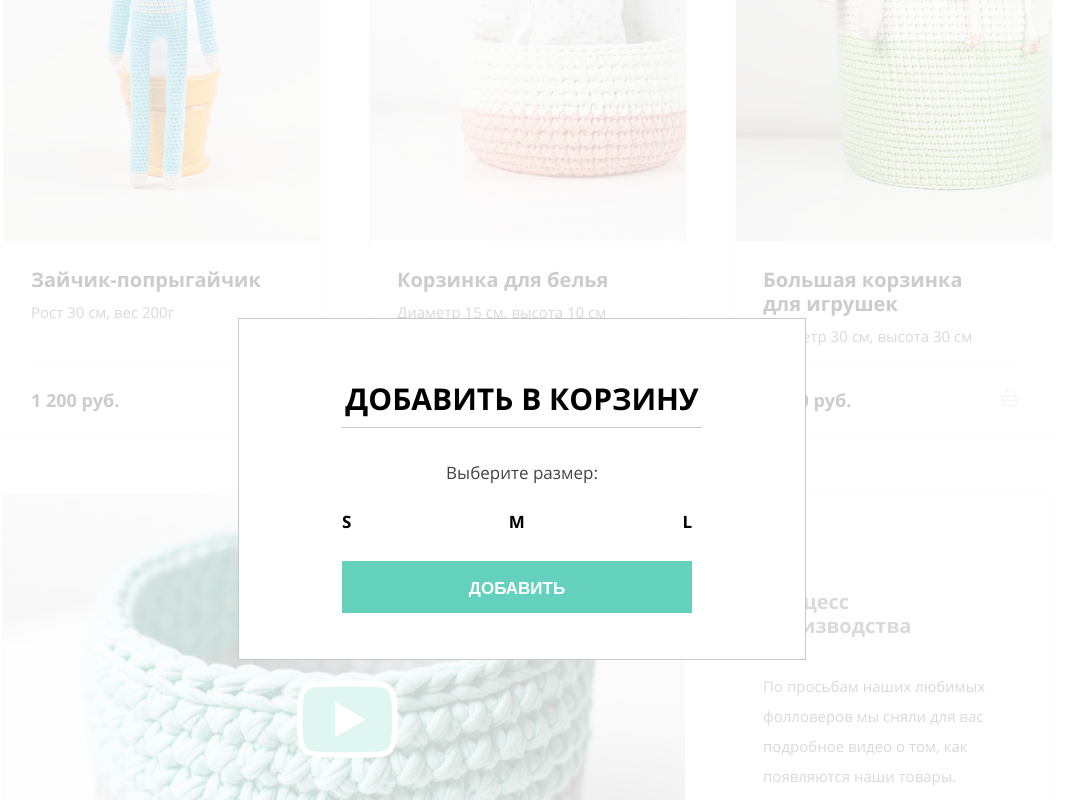
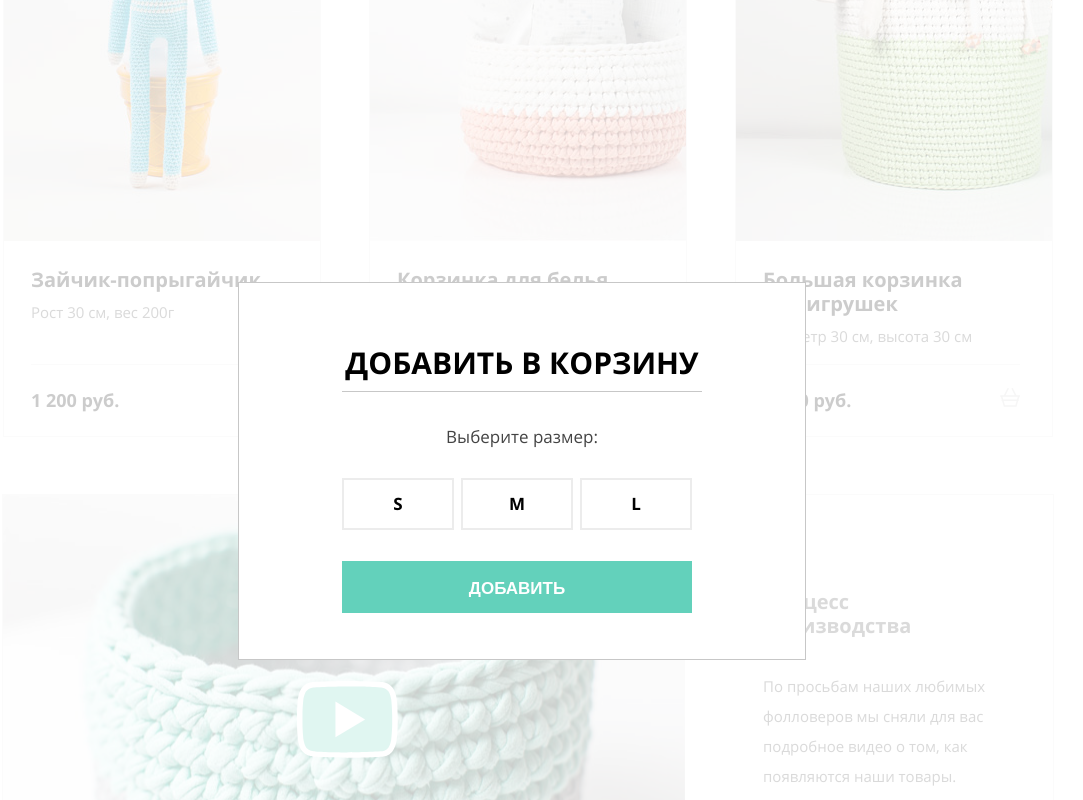
Before and after one commit to Glebvsemugolova/485931-mishka, a website: page source/catalog.html in a window 1280 px wide. Both pictures are taken after a click on the link 389 px from the left and 1092 px from the top of the page. Shown: the part 692-1492 px from the top of the page, without its empty margins (112-1195 px from the left). Drawn offline with nearby package versions, Linux system fonts and the light colour scheme; files that its build step writes are made by us from their sources.

Commit message:
Все закончил, все работает

```diff
--- a/source/catalog.html
+++ b/source/catalog.html
@@ -276,9 +276,15 @@
       <h2 class="to-basket__title">Добавить в корзину</h2>
       <span class="to-basket__subtitle">Выберите размер:</span>
       <ul class="to-basket__list">
-        <li class="to-basket__item">S</li>
-        <li class="to-basket__item">M</li>
-        <li class="to-basket__item">L</li>
+        <li class="to-basket__item">
+          <a href="#">S</a>
+        </li>
+        <li class="to-basket__item">
+          <a href="#">M</a>
+        </li>
+        <li class="to-basket__item">
+          <a href="#">L</a>
+        </li>
       </ul>
       <button type="button" class="to-basket__add">Добавить</button>
     </div>
```
